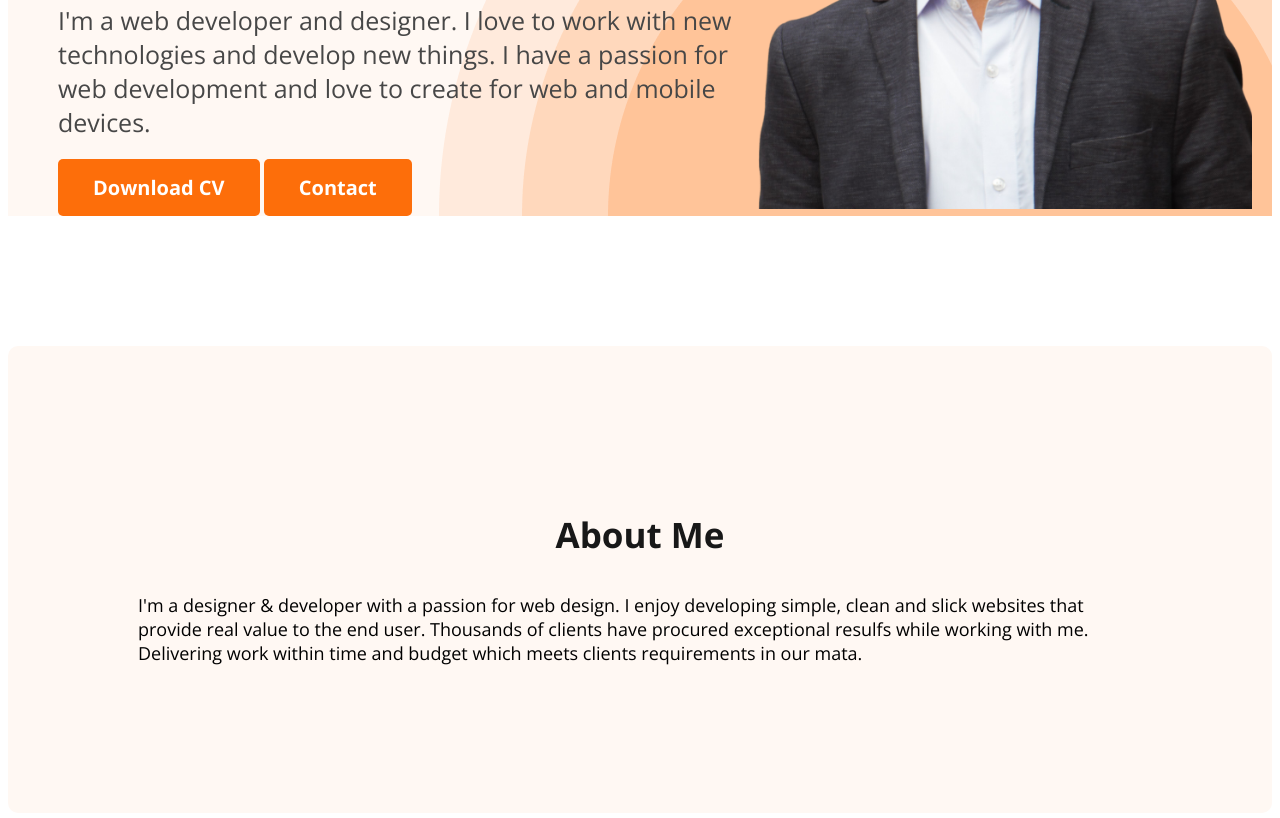
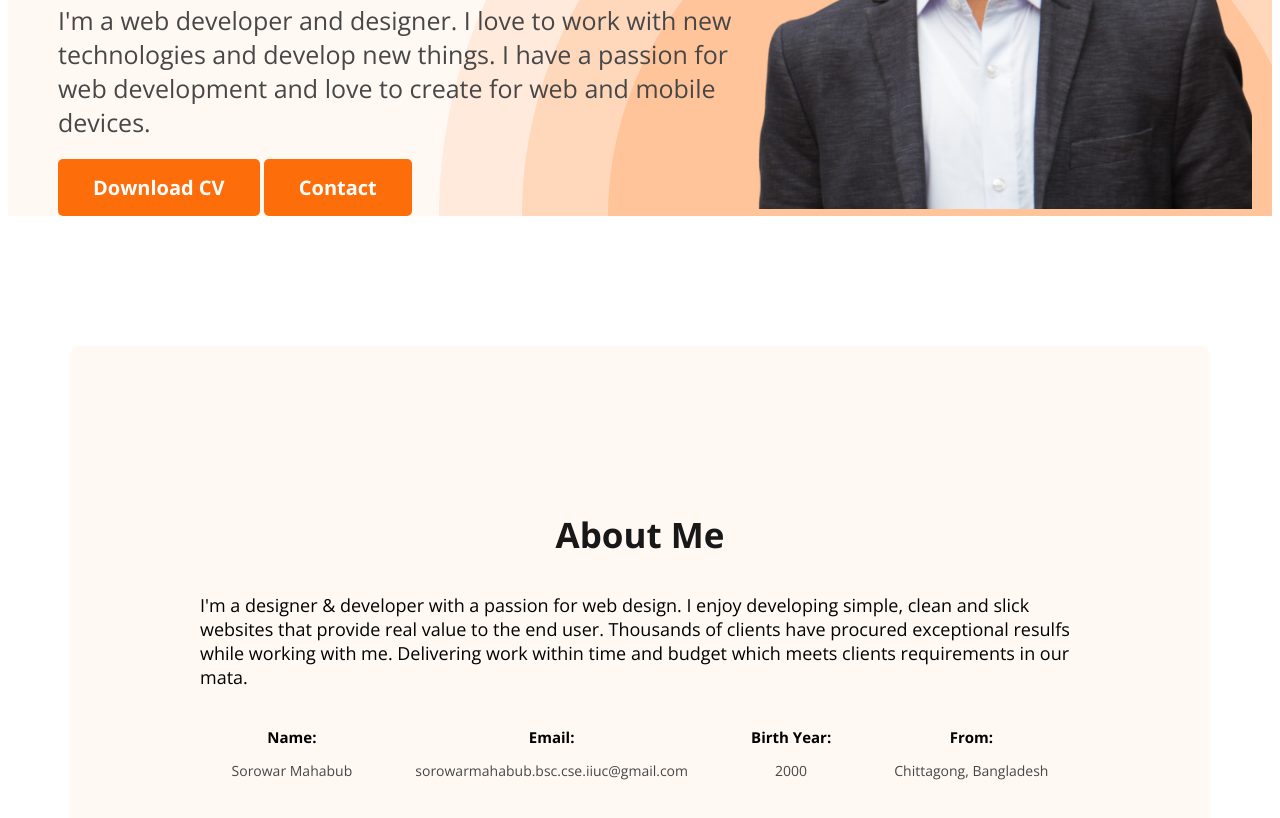
Before and after one commit to sorowar-cse/portfolio, a plain HTML site: page index.html in a window 1280 px wide. Shown: the part 566-1384 px from the top of the page. Drawn offline with nearby package versions, Linux system fonts and the light colour scheme.

Commit message:
about done

```diff
--- a/index.html
+++ b/index.html
@@ -54,6 +54,24 @@
                 while working with me. Delivering work within time and budget which meets clients requirements in our
                 mata.
             </p>
+            <div class="about-info-container">
+                <div class="about-info">
+                    <h4 class="info-title">Name:</h4>
+                    <p class="info-text">Sorowar Mahabub</p>
+                </div>
+                <div class="about-info">
+                    <h4 class="info-title">Email:</h4>
+                    <p class="info-text">sorowarmahabub.bsc.cse.iiuc@gmail.com</p>
+                </div>
+                <div class="about-info">
+                    <h4 class="info-title">Birth Year:</h4>
+                    <p class="info-text">2000</p>
+                </div>
+                <div class="about-info">
+                    <h4 class="info-title">From:</h4>
+                    <p class="info-text">Chittagong, Bangladesh</p>
+                </div>
+            </div>
         </section>
 
     </Main>
--- a/styles/portfolio.css
+++ b/styles/portfolio.css
@@ -104,6 +104,13 @@ nav a {
     margin-bottom: 20px;
 }
 
+/* Main section related styles here */
+main {
+    max-width: 1140px;
+    /* The folloowing two margin properties will center the main section */
+    margin: 0 auto;
+}
+
 /* About related styles here */
 .about {
     padding: 130px;
@@ -111,3 +118,24 @@ nav a {
     border-radius: 10px;
     margin: 130px 0;
 }
+
+.about-info-container {
+    display: flex;
+    justify-content: space-around;
+}
+
+.about-info {
+    text-align: center;
+}
+
+.info-title {
+    font-size: 15px;
+    font-weight: 600;
+    margin-bottom: 10px;
+}
+
+.info-text {
+    font-size: 14px;
+    color: #474747;
+    margin-bottom: 20px;
+}
```
